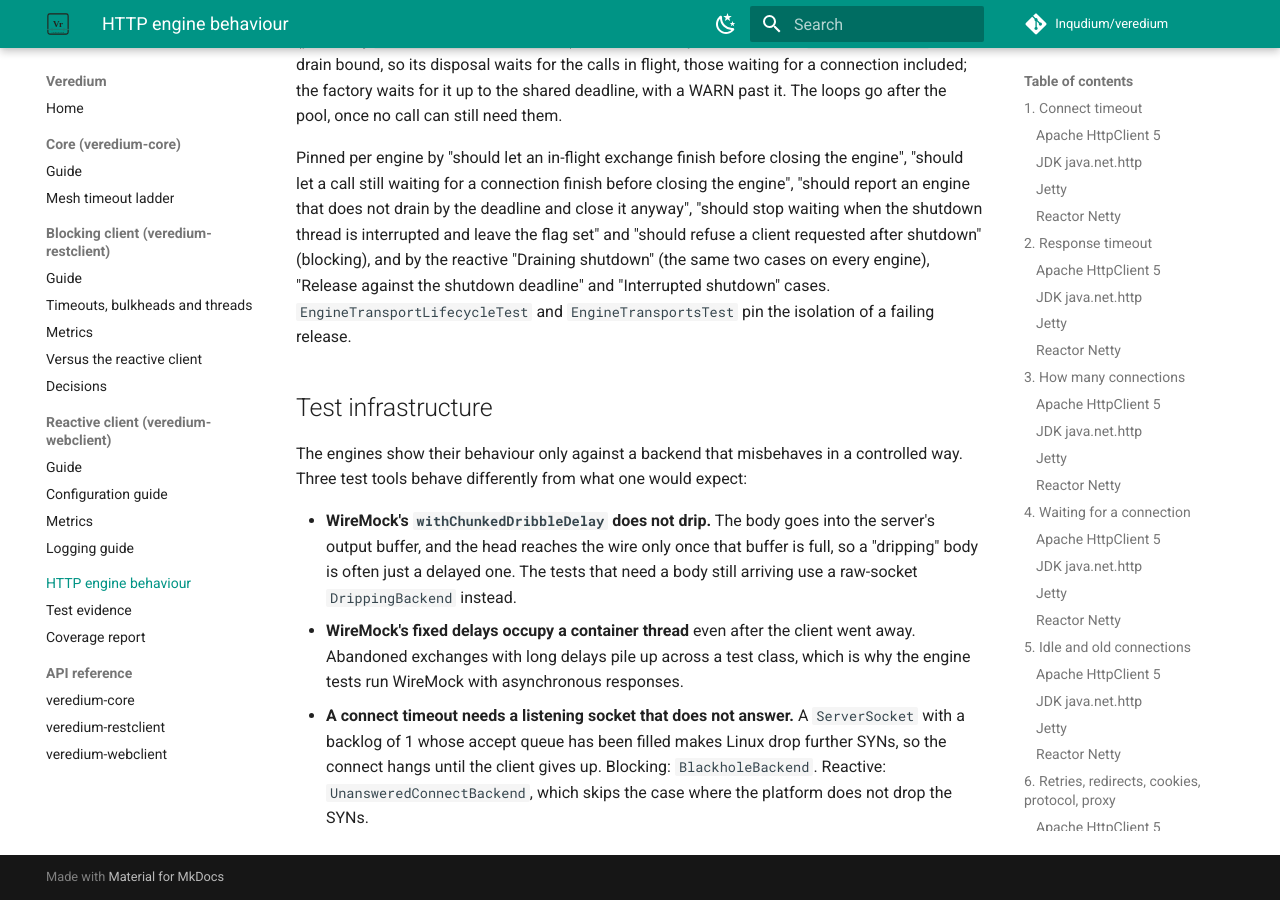
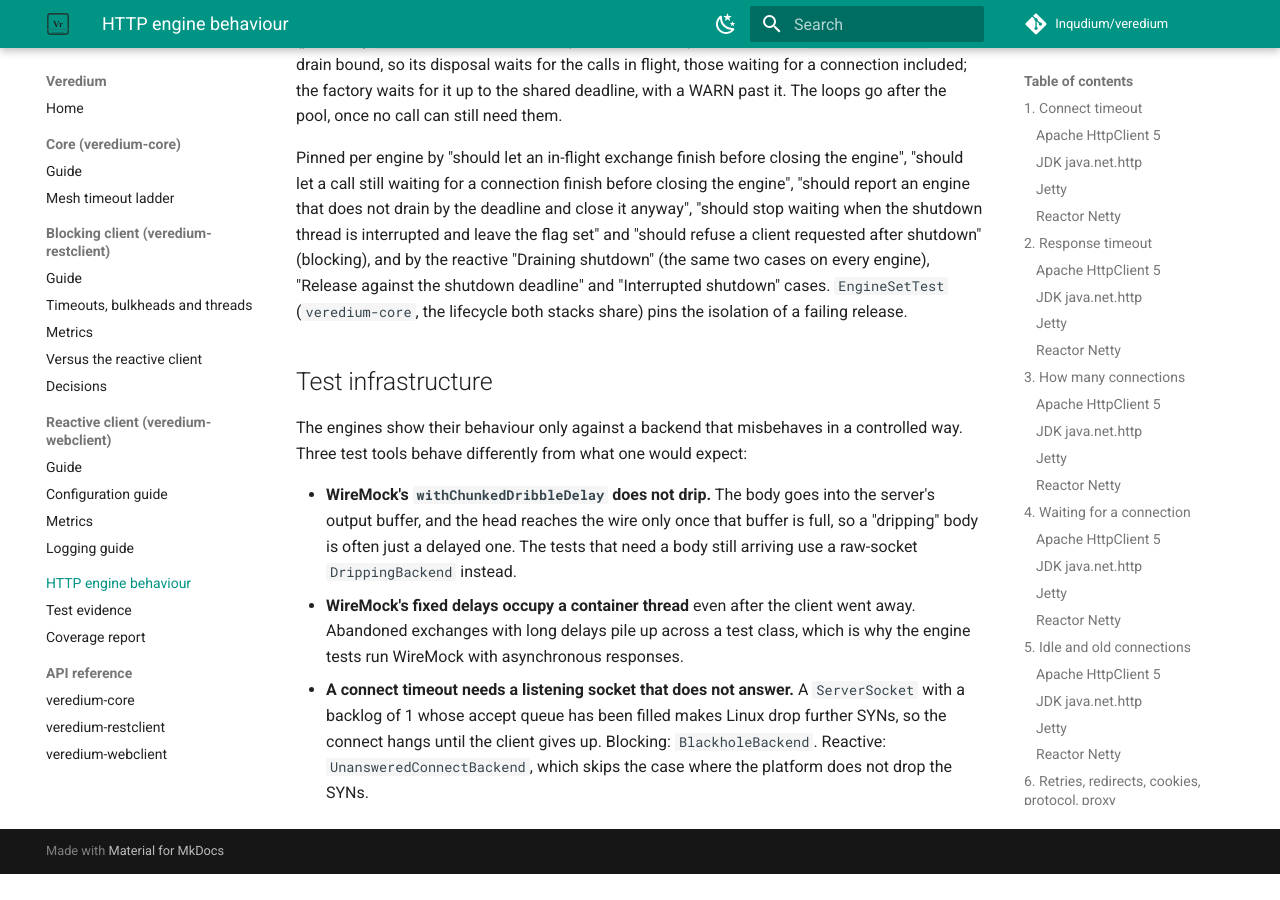
Before and after one commit to Inqudium/veredium, an MkDocs documentation site: the page built from docs/engine-behaviour.md, in a window 1280 px wide and 900 px high, scrolled down 16099 px. Built offline with MkDocs 1.6.1 and Material for MkDocs 9.7.7, drawn with Linux system fonts in a browser that asks for light colours; comment, search, counter and statistics services are not loaded; after the commit the page ends 16973 px from its top, so only the background shows below that.

Commit message:
(docs) engine behaviour: the shared lifecycle test is EngineSetTest
EngineTransportLifecycleTest and EngineTransportsTest were replaced by the core's EngineSetTest
in the architecture-review refactoring; the shutdown section still named them.

Co-Authored-By: Claude Opus 5.5 <noreply@anthropic.com>

```diff
--- a/docs/engine-behaviour.md
+++ b/docs/engine-behaviour.md
@@ -629,8 +629,8 @@ Pinned per engine by "should let an in-flight exchange finish before closing the
 waiting for a connection finish before closing the engine", "should report an engine that does not drain by the
 deadline and close it anyway", "should stop waiting when the shutdown thread is interrupted and leave the flag set"
 and "should refuse a client requested after shutdown" (blocking), and by the reactive "Draining shutdown" (the same
-two cases on every engine), "Release against the shutdown deadline" and "Interrupted shutdown" cases. `EngineTransportLifecycleTest`
-and `EngineTransportsTest` pin the isolation of a failing release.
+two cases on every engine), "Release against the shutdown deadline" and "Interrupted shutdown" cases. `EngineSetTest`
+(`veredium-core`, the lifecycle both stacks share) pins the isolation of a failing release.
 
 ## Test infrastructure
 
```
